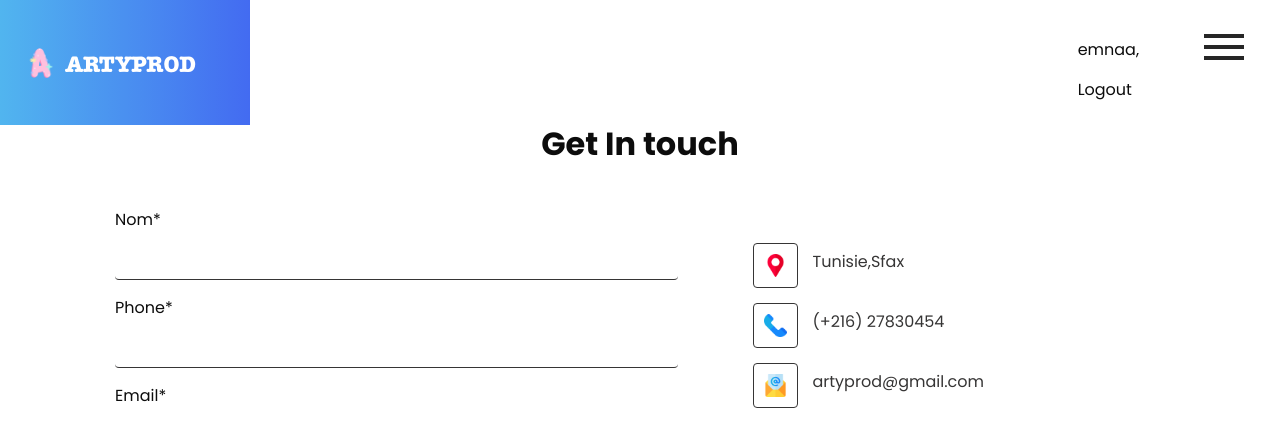
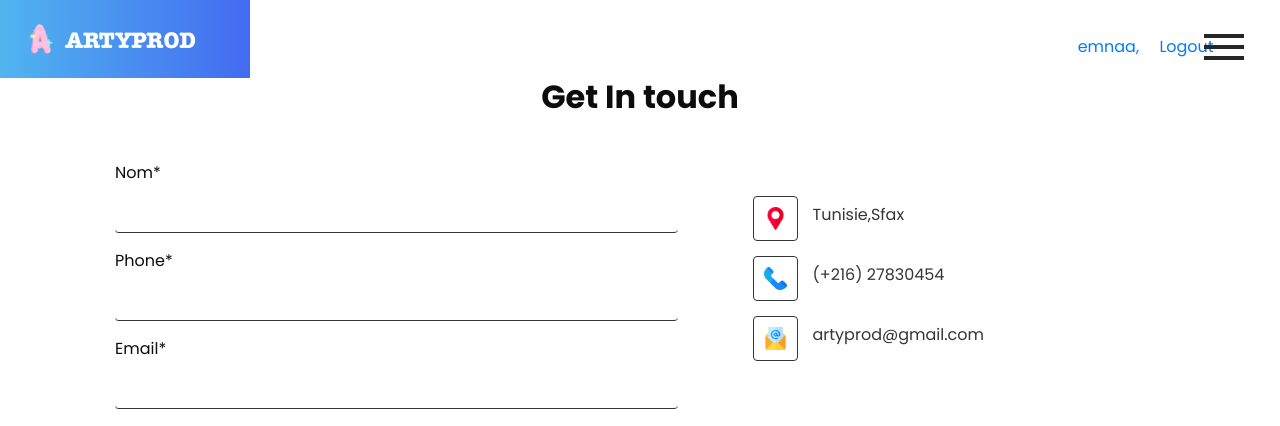
Before and after one commit to EmnaAbbes/django_projet, a Django app: page /myapp/contact/ in a window 1280 px wide. Shown: the top 426 px of the page. Run offline with Django 4.2, Linux system fonts and the light colour scheme; a user stored in the database is signed in; some libraries are stand-ins or nearby versions.

Commit message:
new commit

```diff
--- a/myapp/templates/myapp/base.html
+++ b/myapp/templates/myapp/base.html
@@ -47,8 +47,8 @@
                     </a>
                     <div class="auth">
                       {% if user.is_authenticated %}
-                        <a class="nav-link" href="">{{user}},</a>
-                        <a class="nav-link" href="{% url 'register' %}">Logout</a>
+                      <a class="mx-3 text-primary">{{user}},</a>
+                      <a href="{% url 'logout' %}">Logout</a>
                       {% else %}
                       <a href="{% url 'register' %}" class="mx-3">Sign Up</a>
                       <a href="{% url 'login' %}">Sign In</a>
--- a/myapp/templates/myapp/contact.html
+++ b/myapp/templates/myapp/contact.html
@@ -1,6 +1,7 @@
 {% include "myapp/base.html" %}
+{% load static %}
 {% load crispy_forms_tags %}
-{% load static %}
+
 <body>
   <section class="contact_section layout_padding-bottom ">
     <div class="container">
@@ -50,7 +51,7 @@
       </div>
     </div>
   </section>
-
+</body>
 
   <!-- footer section -->
   {% include 'myapp/footer.html' %}
--- a/myapp/templates/myapp/index.html
+++ b/myapp/templates/myapp/index.html
@@ -67,7 +67,7 @@
                 <a href="{% url 'services'%}">OUR SERVICES</a>
                 <a href="{% url 'team'%}">OUR TEAM</a>
                 <a href="{% url 'project'%}">Our PROJECTS</a>
-                <a href="">CONTACT US</a>
+                <a href="{% url 'contact'%}">CONTACT US</a>
               </div>
             </div>
           </div>
```
Lines whose indentation alone changed are shown as unchanged.
